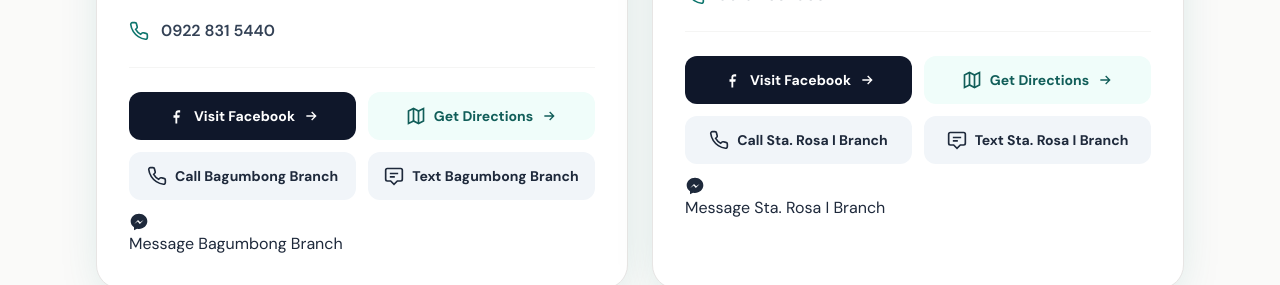
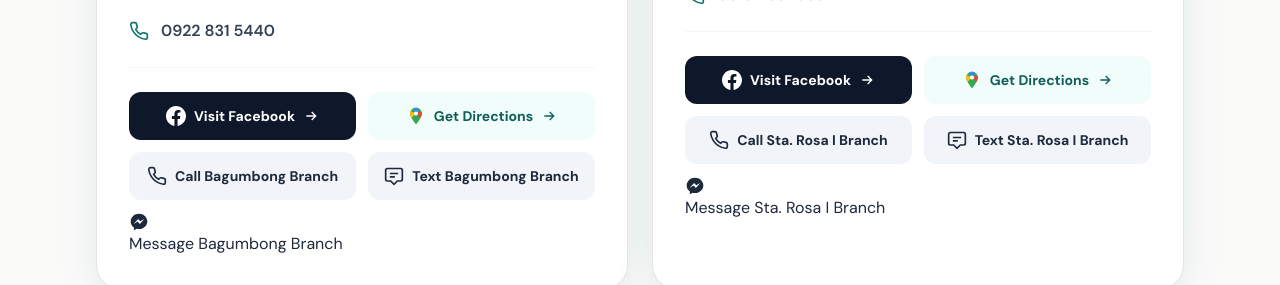
Before and after one commit to reylyngeneralmdse/newsite, a React (Vite) app: page / in a window 1280 px wide. Shown: the part 939-1224 px from the top of the page. Built offline with nearby package versions, Linux system fonts and the light colour scheme.

Commit message:
Update App.jsx

```diff
--- a/src/App.jsx
+++ b/src/App.jsx
@@ -44,7 +44,7 @@ function FacebookIcon() {
       aria-hidden="true"
       className="h-5 w-5 fill-current"
     >
-      <path d="M13.5 21v-7h2.5l.5-3h-3v-1.7c0-.9.3-1.5 1.5-1.5H17V5.1c-.4-.1-1.2-.1-2-.1-2.2 0-3.7 1.3-3.7 3.8V11H9v3h2.3v7h2.2Z" />
+      <path d="M24 12.073C24 5.405 18.627 0 12 0S0 5.405 0 12.073C0 18.099 4.388 23.094 10.125 24v-8.437H7.078v-3.49h3.047V9.413c0-3.017 1.792-4.687 4.533-4.687 1.312 0 2.686.236 2.686.236v2.953h-1.514c-1.491 0-1.955.93-1.955 1.886v2.272h3.328l-.532 3.49h-2.796V24C19.612 23.094 24 18.099 24 12.073Z" />
     </svg>
   )
 }
@@ -56,7 +56,7 @@ function MessengerIcon() {
       aria-hidden="true"
       className="h-5 w-5 fill-current"
     >
-      <path d="M12 2C6.5 2 2 6.1 2 11.2c0 2.9 1.5 5.5 4 7.2V22l3.7-2c.7.2 1.5.3 2.3.3 5.5 0 10-4.1 10-9.2S17.5 2 12 2Zm1 12.3-2.6-2.8-4.1 2.8 4.5-4.8 2.6 2.8 4.1-2.8-4.5 4.8Z" />
+      <path d="M12 2C6.477 2 2 6.166 2 11.303c0 2.93 1.46 5.57 3.83 7.29V22l3.51-1.93c.85.24 1.74.37 2.66.37 5.523 0 10-4.166 10-9.137C22 6.166 17.523 2 12 2Zm.99 12.25-2.55-2.72-4.98 2.72 5.48-5.82 2.49 2.72 5.04-2.72-5.48 5.82Z" />
     </svg>
   )
 }
@@ -66,11 +66,25 @@ function MapsIcon() {
     <svg
       viewBox="0 0 24 24"
       aria-hidden="true"
-      className="h-5 w-5 fill-none stroke-current"
-      strokeWidth="2"
+      className="h-5 w-5"
     >
-      <path d="m9 18-6 3V6l6-3 6 3 6-3v15l-6 3-6-3Z" />
-      <path d="M9 3v15M15 6v15" />
+      <path
+        fill="#34A853"
+        d="M12 2C8.13 2 5 5.13 5 9c0 5.25 7 13 7 13s7-7.75 7-13c0-3.87-3.13-7-7-7Z"
+      />
+      <path
+        fill="#4285F4"
+        d="M12 2c-1.45 0-2.77.44-3.88 1.19L12 9l3.88-5.81A6.96 6.96 0 0 0 12 2Z"
+      />
+      <path
+        fill="#FBBC04"
+        d="M5.42 6.08A6.96 6.96 0 0 0 5 9c0 1.64.72 3.55 1.63 5.39L12 9 5.42 6.08Z"
+      />
+      <path
+        fill="#EA4335"
+        d="M18.58 6.08 12 9l5.37 5.39C18.28 12.55 19 10.64 19 9c0-1.06-.24-2.05-.67-2.92l.25-.0Z"
+      />
+      <circle cx="12" cy="9" r="2.5" fill="white" />
     </svg>
   )
 }
@@ -118,7 +132,7 @@ function BranchCard({ branch, index }) {
         <a href={branch.maps} target="_blank" rel="noreferrer" className="inline-flex items-center justify-center gap-2 rounded-xl bg-teal-50 px-4 py-3.5 text-sm font-bold text-teal-800 transition hover:bg-teal-100 focus:outline-none focus:ring-2 focus:ring-teal-500 focus:ring-offset-2"><MapsIcon />Get Directions <ArrowIcon /></a>
         <a href={`tel:${branch.phone.replaceAll(' ', '')}`} className="inline-flex items-center justify-center gap-2 rounded-xl bg-slate-100 px-4 py-3.5 text-sm font-bold text-slate-800 transition hover:bg-slate-200"><CallIcon />Call {branch.locs}</a>
         <a href={`sms:${branch.phone.replaceAll(' ', '')}`} className="inline-flex items-center justify-center gap-2 rounded-xl bg-slate-100 px-4 py-3.5 text-sm font-bold text-slate-800 transition hover:bg-slate-200"><SmsIcon />Text {branch.locs}</a>
-        <a href={branch.messenger} target="_blank" rel="noreferrer" classname="inline-flex items-center justify-center gap-2 rounded-xl bg-slate-100 px-4 py-3.5 text-sm font-bold text-slate-800 transition hover:bg-slate-200"><MessengerIcon />Message {branch.locs}</a>
+        <a href={branch.messenger} target="_blank" rel="noreferrer" classname="flex w-full items-center justify-center gap-2 rounded-xl bg-slate-100 px-4 py-3.5 text-sm font-bold text-slate-800 transition hover:bg-slate-200 sm:col-span-2"><MessengerIcon />Message {branch.locs}</a>
       </div>
     </article>
   )
```
